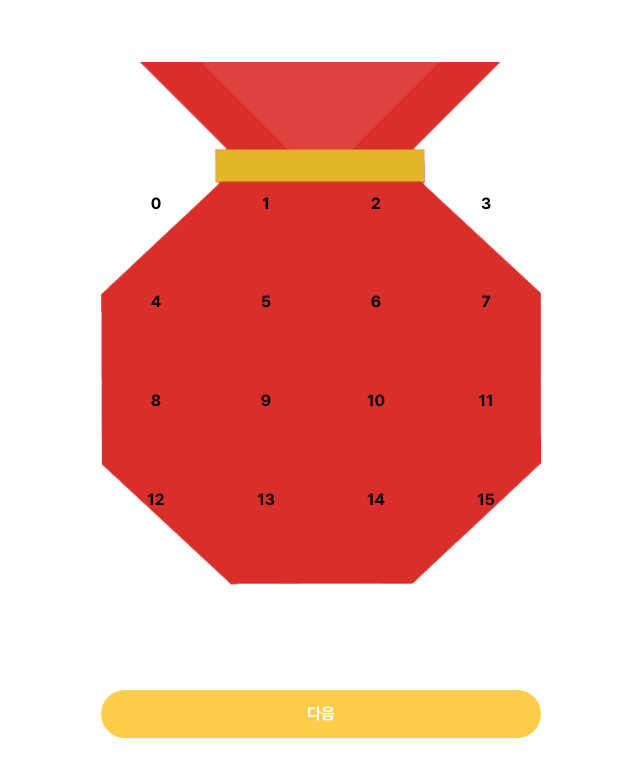
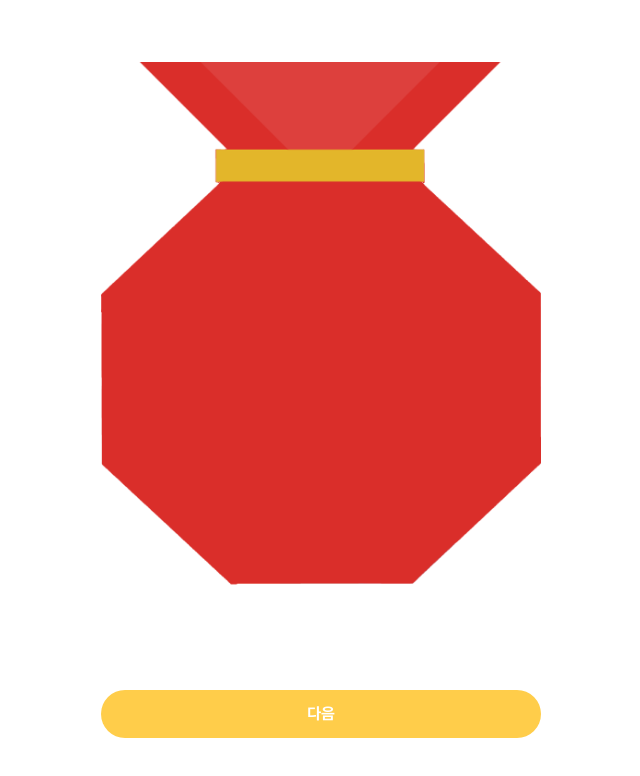
Before and after one commit to khskys0805/LetterBox, a React (Create React App) app in the folder src/main/frontend/: page /question/locate in a window 1280 px wide. Shown: the top 776 px of the page, without its empty margins (319-959 px from the left). Built offline with nearby package versions, Linux system fonts and the light colour scheme; the HTML template or start-up script is replaced by a standard one.

Commit message:
fix: select cell pointer position

```diff
--- a/src/main/frontend/src/pages/fortune/Locate.jsx
+++ b/src/main/frontend/src/pages/fortune/Locate.jsx
@@ -7,22 +7,35 @@ const LocateBox = styled.div`
   position: relative;
 `;
 const LocatePick = styled.div`
-  width: 100%;
-  height: 74%;
+  width: 90%;
+  height: 70%;
   position: absolute;
   top: 25%;
   display: grid;
   grid-template-columns: repeat(4, 1fr);
   grid-template-rows: repeat(4, 1fr);
+  clip-path: polygon(
+    35% -8%,
+    73% -1%,
+    102% 30%,
+    100% 70%,
+    71% 100%,
+    29% 100%,
+    0% 70%,
+    -2% 30%
+  );
+  left: 5%;
 `;
 
 const LocateCell = styled.div`
   width: 100%;
   height: 100%;
+  border-radius: 4px;
   &:hover {
     background: blue;
     cursor: pointer;
   }
+  background: ${(props) => props.current === props.number && "blue"};
 `;
 
 export default function Locate() {
@@ -30,26 +43,28 @@ export default function Locate() {
   const Next = () => <span>다음</span>;
   const navigate = useNavigate();
   const msg = Array.from({ length: 16 }, (_, idx) => idx);
-  const [locate, setLocate] = useState();
+  const [locate, setLocate] = useState(inputs.locate);
+  const ban = [0, 3, 12, 15];
   return (
     <>
       <LocateBox>
         <LocatePick>
           {msg.map((index) => {
-            return (
-              <LocateCell
-                onClick={(event) => {
-                  const arr = event.target.parentElement.children;
-                  for (let index = 0; index < arr.length; index++) {
-                    arr[index].style.background = "";
-                  }
-                  event.target.style.background = "yellow";
-                  // setLocate();
-                }}
-              >
-                {index}
-              </LocateCell>
-            );
+            if (ban.includes(index)) {
+              return <div />;
+            } else {
+              return (
+                <LocateCell
+                  key={index}
+                  number={index}
+                  current={locate}
+                  onClick={() => {
+                    console.log(ban.includes(index) ? "34" : "no");
+                    setLocate(index);
+                  }}
+                />
+              );
+            }
           })}
         </LocatePick>
         <img
@@ -61,7 +76,7 @@ export default function Locate() {
       <RoundButton
         Children={Next}
         onClick={() => {
-          // setInputs({ ...inputs, locate });
+          setInputs({ ...inputs, locate });
           navigate("/result");
         }}
       />
```
